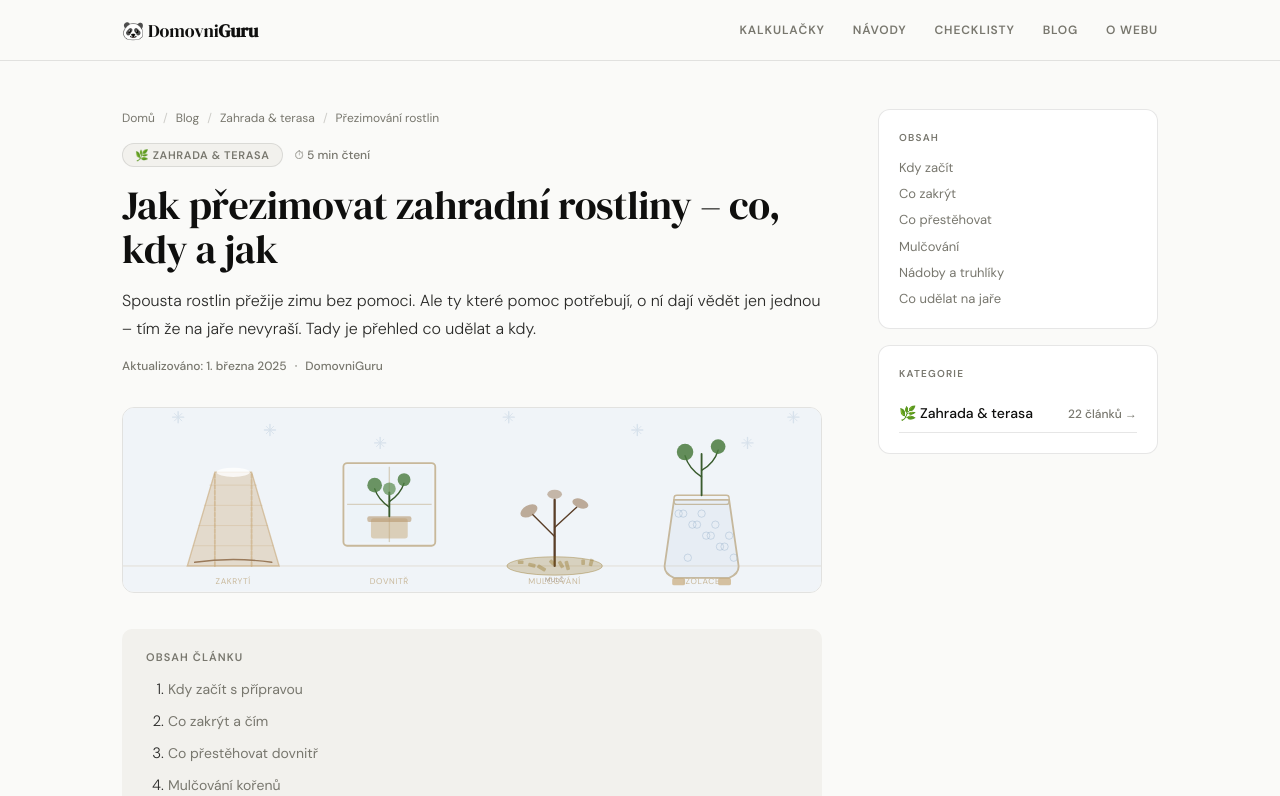
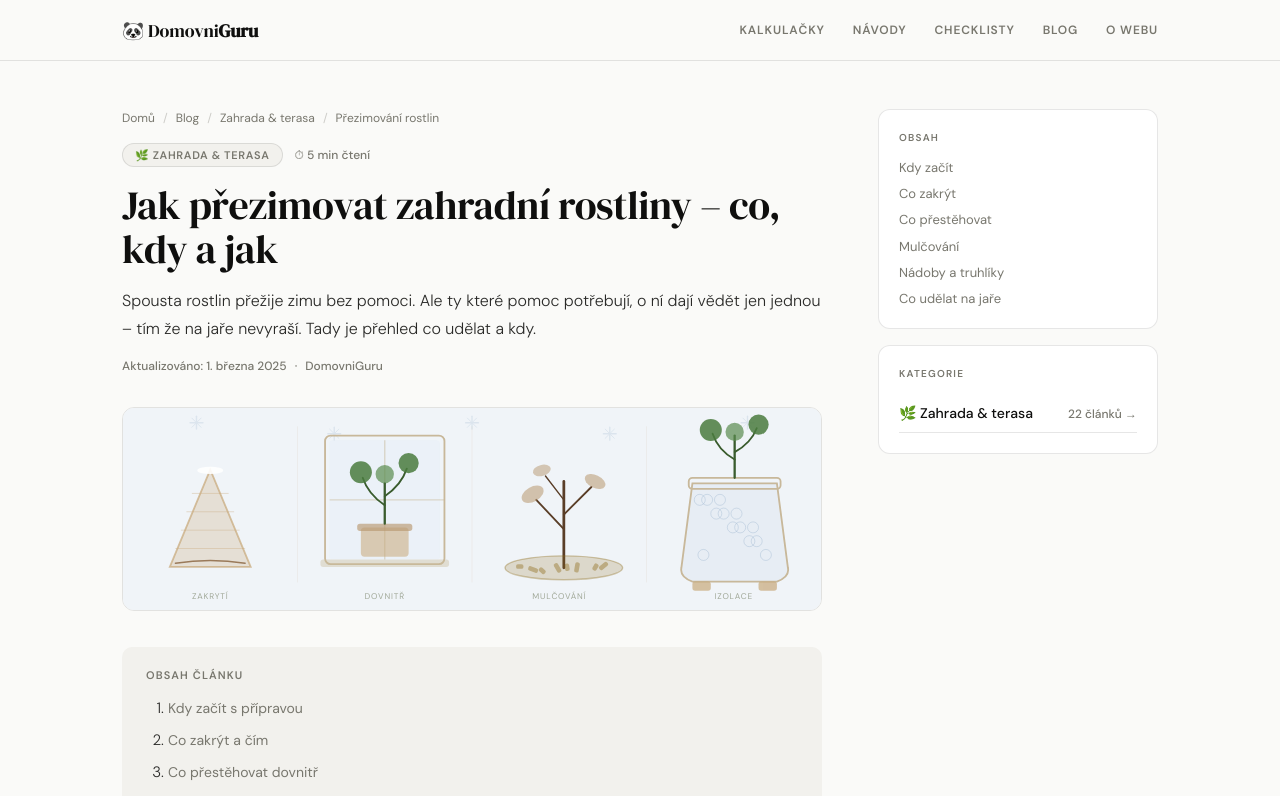
Before and after one commit to kristynapacakova/domovniguru, a Next.js app: page /blog/prezimovat-zahradni-rostliny in a window 1280 px wide. Shown: the top 796 px of the page. Built offline with nearby package versions, Linux system fonts and the light colour scheme.

Commit message:
Update page.tsx

```diff
--- a/app/blog/prezimovat-zahradni-rostliny/page.tsx
+++ b/app/blog/prezimovat-zahradni-rostliny/page.tsx
@@ -44,106 +44,83 @@ export default function ArticlePage() {
 
             {/* HERO ILLUSTRATION */}
             <div className="hero-illustration" aria-hidden="true">
-              <svg viewBox="0 0 760 200" fill="none" xmlns="http://www.w3.org/2000/svg" className="hero-svg">
-                <rect width="760" height="200" fill="#f0f4f8"/>
-                <line x1="0" y1="172" x2="760" y2="172" stroke="#c8b89a" strokeWidth="1" opacity="0.4"/>
-
-                {/* === SNĚHOVÉ VLOČKY === */}
-                {[60, 160, 280, 420, 560, 680, 730].map((x, i) => (
-                  <g key={i} transform={`translate(${x}, ${10 + (i % 3) * 14})`} opacity="0.3">
-                    <line x1="0" y1="-6" x2="0" y2="6" stroke="#a0b8d0" strokeWidth="1.5" strokeLinecap="round"/>
-                    <line x1="-6" y1="0" x2="6" y2="0" stroke="#a0b8d0" strokeWidth="1.5" strokeLinecap="round"/>
-                    <line x1="-4" y1="-4" x2="4" y2="4" stroke="#a0b8d0" strokeWidth="1" strokeLinecap="round"/>
-                    <line x1="4" y1="-4" x2="-4" y2="4" stroke="#a0b8d0" strokeWidth="1" strokeLinecap="round"/>
+              <svg viewBox="0 0 760 220" fill="none" xmlns="http://www.w3.org/2000/svg" className="hero-svg">
+                <rect width="760" height="220" fill="#f0f4f8"/>
+                {/* Sněhové vločky */}
+                {[80, 230, 380, 530, 680].map((x, i) => (
+                  <g key={i} transform={`translate(${x}, ${16 + (i%2)*12})`} opacity="0.25">
+                    <line x1="0" y1="-7" x2="0" y2="7" stroke="#a0b8d0" strokeWidth="1.5" strokeLinecap="round"/>
+                    <line x1="-7" y1="0" x2="7" y2="0" stroke="#a0b8d0" strokeWidth="1.5" strokeLinecap="round"/>
+                    <line x1="-5" y1="-5" x2="5" y2="5" stroke="#a0b8d0" strokeWidth="1" strokeLinecap="round"/>
+                    <line x1="5" y1="-5" x2="-5" y2="5" stroke="#a0b8d0" strokeWidth="1" strokeLinecap="round"/>
                   </g>
                 ))}
-
-                {/* === LEFT: rostlina zakrytá jutou === */}
-                <g transform="translate(60, 20)">
-                  {/* Kůl */}
-                  <line x1="40" y1="152" x2="40" y2="50" stroke="#c8a97a" strokeWidth="2" strokeLinecap="round" strokeDasharray="4 2" opacity="0.6"/>
-                  <line x1="80" y1="152" x2="80" y2="50" stroke="#c8a97a" strokeWidth="2" strokeLinecap="round" strokeDasharray="4 2" opacity="0.6"/>
-                  {/* Juta — kužel */}
-                  <path d="M10 152 L40 50 L80 50 L110 152 Z" fill="#c8a97a" opacity="0.35"/>
-                  <path d="M10 152 L40 50 L80 50 L110 152 Z" fill="none" stroke="#c8a97a" strokeWidth="1.5" opacity="0.6"/>
-                  {/* Horizontální pruhy — textura juty */}
-                  <line x1="16" y1="130" x2="104" y2="130" stroke="#c8a97a" strokeWidth="0.8" opacity="0.4"/>
-                  <line x1="22" y1="108" x2="98" y2="108" stroke="#c8a97a" strokeWidth="0.8" opacity="0.4"/>
-                  <line x1="28" y1="86" x2="92" y2="86" stroke="#c8a97a" strokeWidth="0.8" opacity="0.4"/>
-                  <line x1="34" y1="64" x2="86" y2="64" stroke="#c8a97a" strokeWidth="0.8" opacity="0.4"/>
-                  {/* Provázek — uvázání dole */}
-                  <path d="M18 148 Q60 142 102 148" stroke="#9a7a5a" strokeWidth="1.5" fill="none" strokeLinecap="round"/>
-                  {/* Sníh na vrchu */}
-                  <ellipse cx="60" cy="50" rx="18" ry="5" fill="white" opacity="0.8"/>
+                <line x1="190" y1="20" x2="190" y2="190" stroke="#c8b89a" strokeWidth="0.5" opacity="0.3"/>
+                <line x1="380" y1="20" x2="380" y2="190" stroke="#c8b89a" strokeWidth="0.5" opacity="0.3"/>
+                <line x1="570" y1="20" x2="570" y2="190" stroke="#c8b89a" strokeWidth="0.5" opacity="0.3"/>
+                {/* 1. ZAKRYTÍ */}
+                <g transform="translate(35, 25)">
+                  <path d="M16 148 L60 42 L104 148 Z" fill="#c8a97a" opacity="0.28"/>
+                  <path d="M16 148 L60 42 L104 148 Z" fill="none" stroke="#c8a97a" strokeWidth="2" opacity="0.7"/>
+                  <line x1="22" y1="128" x2="98" y2="128" stroke="#c8a97a" strokeWidth="0.8" opacity="0.5"/>
+                  <line x1="28" y1="108" x2="92" y2="108" stroke="#c8a97a" strokeWidth="0.8" opacity="0.5"/>
+                  <line x1="34" y1="88" x2="86" y2="88" stroke="#c8a97a" strokeWidth="0.8" opacity="0.5"/>
+                  <line x1="40" y1="68" x2="80" y2="68" stroke="#c8a97a" strokeWidth="0.8" opacity="0.5"/>
+                  <path d="M22 144 Q60 138 98 144" stroke="#9a7a5a" strokeWidth="1.5" fill="none" strokeLinecap="round"/>
+                  <ellipse cx="60" cy="43" rx="14" ry="4" fill="white" opacity="0.9"/>
                 </g>
-                <text x="120" y="192" fontFamily="var(--font-sans,sans-serif)" fontSize="9" fill="#c8b89a" textAnchor="middle" letterSpacing="0.08em">ZAKRYTÍ</text>
-
-                {/* === CENTER-LEFT: nádoba přesazená dovnitř === */}
-                <g transform="translate(240, 60)">
-                  {/* Okno — rám */}
-                  <rect x="0" y="0" width="100" height="90" rx="4" fill="none" stroke="#c8b89a" strokeWidth="2"/>
-                  <rect x="4" y="4" width="92" height="82" rx="2" fill="#e8f0f8" opacity="0.4"/>
-                  {/* Kříž okna */}
-                  <line x1="50" y1="4" x2="50" y2="86" stroke="#c8b89a" strokeWidth="1.5" opacity="0.6"/>
-                  <line x1="4" y1="45" x2="96" y2="45" stroke="#c8b89a" strokeWidth="1.5" opacity="0.6"/>
-                  {/* Květináč na parapetu */}
-                  <rect x="30" y="60" width="40" height="22" rx="3" fill="#c8a97a" opacity="0.5"/>
-                  <rect x="26" y="58" width="48" height="6" rx="2" fill="#b89870" opacity="0.6"/>
-                  {/* Rostlina v nádobě */}
-                  <line x1="50" y1="58" x2="50" y2="32" stroke="#3a5c2e" strokeWidth="2" strokeLinecap="round"/>
-                  <path d="M50 48 Q38 40 34 28" stroke="#3a5c2e" strokeWidth="1.5" fill="none" strokeLinecap="round"/>
-                  <path d="M50 42 Q62 34 66 22" stroke="#3a5c2e" strokeWidth="1.5" fill="none" strokeLinecap="round"/>
-                  <circle cx="34" cy="24" r="8" fill="#4a7c3f" opacity="0.8"/>
-                  <circle cx="66" cy="18" r="7" fill="#4a7c3f" opacity="0.8"/>
-                  <circle cx="50" cy="28" r="7" fill="#5a8c4f" opacity="0.7"/>
+                <text x="95" y="208" fontFamily="var(--font-sans,sans-serif)" fontSize="9" fill="#a0a898" textAnchor="middle" letterSpacing="0.1em">ZAKRYTÍ</text>
+                {/* 2. DOVNITŘ */}
+                <g transform="translate(215, 30)">
+                  <rect x="5" y="0" width="130" height="140" rx="6" fill="none" stroke="#c8b89a" strokeWidth="2"/>
+                  <rect x="10" y="5" width="120" height="130" rx="3" fill="#deeaf5" opacity="0.35"/>
+                  <line x1="70" y1="5" x2="70" y2="135" stroke="#c8b89a" strokeWidth="1.5" opacity="0.5"/>
+                  <line x1="10" y1="70" x2="135" y2="70" stroke="#c8b89a" strokeWidth="1.5" opacity="0.5"/>
+                  <rect x="0" y="135" width="140" height="8" rx="3" fill="#c8b89a" opacity="0.4"/>
+                  <rect x="44" y="100" width="52" height="32" rx="4" fill="#c8a97a" opacity="0.55"/>
+                  <rect x="40" y="96" width="60" height="8" rx="3" fill="#b89870" opacity="0.65"/>
+                  <line x1="70" y1="96" x2="70" y2="52" stroke="#3a5c2e" strokeWidth="2.5" strokeLinecap="round"/>
+                  <path d="M70 76 Q52 64 46 46" stroke="#3a5c2e" strokeWidth="2" fill="none" strokeLinecap="round"/>
+                  <path d="M70 66 Q88 54 94 36" stroke="#3a5c2e" strokeWidth="2" fill="none" strokeLinecap="round"/>
+                  <circle cx="44" cy="40" r="12" fill="#4a7c3f" opacity="0.85"/>
+                  <circle cx="96" cy="30" r="11" fill="#4a7c3f" opacity="0.85"/>
+                  <circle cx="70" cy="42" r="10" fill="#5a8c4f" opacity="0.7"/>
                 </g>
-                <text x="290" y="192" fontFamily="var(--font-sans,sans-serif)" fontSize="9" fill="#c8b89a" textAnchor="middle" letterSpacing="0.08em">DOVNITŘ</text>
-
-                {/* === CENTER-RIGHT: mulčování === */}
-                <g transform="translate(410, 80)">
-                  {/* Stonek */}
-                  <line x1="60" y1="92" x2="60" y2="20" stroke="#5a3e28" strokeWidth="2.5" strokeLinecap="round"/>
-                  <line x1="60" y1="60" x2="36" y2="36" stroke="#5a3e28" strokeWidth="1.5" strokeLinecap="round"/>
-                  <line x1="60" y1="50" x2="84" y2="28" stroke="#5a3e28" strokeWidth="1.5" strokeLinecap="round"/>
-                  {/* Uschlé listy — zimní */}
-                  <ellipse cx="32" cy="32" rx="10" ry="6" fill="#9a7a5a" opacity="0.6" transform="rotate(-30 32 32)"/>
-                  <ellipse cx="88" cy="24" rx="9" ry="5" fill="#9a7a5a" opacity="0.6" transform="rotate(20 88 24)"/>
-                  <ellipse cx="60" cy="14" rx="8" ry="5" fill="#9a7a5a" opacity="0.5"/>
-                  {/* Mulč — vrstva */}
-                  <ellipse cx="60" cy="92" rx="52" ry="10" fill="#8B6914" opacity="0.25"/>
-                  <ellipse cx="60" cy="92" rx="52" ry="10" fill="none" stroke="#8B6914" strokeWidth="1" opacity="0.4"/>
-                  {/* Mulč textura — kousky */}
-                  {[20,32,44,54,66,76,88,100].map((x, i) => (
-                    <rect key={i} x={x} y={86 + (i%3)*3} width={6+(i%3)*2} height="4" rx="1" fill="#8B6914" opacity="0.35" transform={`rotate(${i*15} ${x+3} 88)`}/>
+                <text x="285" y="208" fontFamily="var(--font-sans,sans-serif)" fontSize="9" fill="#a0a898" textAnchor="middle" letterSpacing="0.1em">DOVNITŘ</text>
+                {/* 3. MULČOVÁNÍ */}
+                <g transform="translate(400, 22)">
+                  <line x1="80" y1="152" x2="80" y2="58" stroke="#5a3e28" strokeWidth="3" strokeLinecap="round"/>
+                  <line x1="80" y1="110" x2="50" y2="78" stroke="#5a3e28" strokeWidth="2" strokeLinecap="round"/>
+                  <line x1="80" y1="94" x2="110" y2="64" stroke="#5a3e28" strokeWidth="2" strokeLinecap="round"/>
+                  <line x1="80" y1="78" x2="60" y2="52" stroke="#5a3e28" strokeWidth="1.5" strokeLinecap="round"/>
+                  <ellipse cx="46" cy="72" rx="13" ry="8" fill="#b89870" opacity="0.55" transform="rotate(-30 46 72)"/>
+                  <ellipse cx="114" cy="58" rx="12" ry="7" fill="#b89870" opacity="0.55" transform="rotate(25 114 58)"/>
+                  <ellipse cx="56" cy="46" rx="10" ry="6" fill="#b89870" opacity="0.5" transform="rotate(-15 56 46)"/>
+                  <ellipse cx="80" cy="152" rx="64" ry="13" fill="#8B6914" opacity="0.2"/>
+                  <ellipse cx="80" cy="152" rx="64" ry="13" fill="none" stroke="#8B6914" strokeWidth="1.5" opacity="0.35"/>
+                  {[28,42,56,68,82,96,110,122].map((x, i) => (
+                    <rect key={i} x={x} y={148+(i%3)*3} width={8+(i%2)*3} height="5" rx="2" fill="#8B6914" opacity="0.4" transform={`rotate(${i*20} ${x+4} 151)`}/>
                   ))}
-                  {/* Popisek mulče */}
-                  <text x="60" y="110" fontFamily="var(--font-sans,sans-serif)" fontSize="7" fill="#9a8a7a" textAnchor="middle" letterSpacing="0.06em">MULČ</text>
                 </g>
-                <text x="470" y="192" fontFamily="var(--font-sans,sans-serif)" fontSize="9" fill="#c8b89a" textAnchor="middle" letterSpacing="0.08em">MULČOVÁNÍ</text>
-
-                {/* === RIGHT: nádoba s nohama (izolace) === */}
-                <g transform="translate(570, 40)">
-                  {/* Nádoba */}
-                  <path d="M20 130 Q18 140 30 145 L90 145 Q102 140 100 130 L90 60 L30 60 Z" fill="none" stroke="#c8b89a" strokeWidth="2"/>
-                  <rect x="30" y="55" width="60" height="10" rx="3" fill="none" stroke="#c8b89a" strokeWidth="1.5"/>
-                  {/* Bublinkový obal — izolace */}
-                  <path d="M20 130 Q18 140 30 145 L90 145 Q102 140 100 130 L90 60 L30 60 Z" fill="#a0b8d0" opacity="0.12"/>
-                  {/* Bublinky */}
-                  {[35,50,65,80,95,40,55,70,85,45,60,75,90].map((x, i) => (
-                    <circle key={i} cx={x} cy={75 + (i%5)*12} r="4" fill="none" stroke="#a0b8d0" strokeWidth="1" opacity="0.5"/>
+                <text x="475" y="208" fontFamily="var(--font-sans,sans-serif)" fontSize="9" fill="#a0a898" textAnchor="middle" letterSpacing="0.1em">MULČOVÁNÍ</text>
+                {/* 4. IZOLACE */}
+                <g transform="translate(590, 22)">
+                  <path d="M18 152 Q16 162 30 167 L122 167 Q136 162 134 152 L122 60 L30 60 Z" fill="#a0b8d0" opacity="0.12"/>
+                  <path d="M18 152 Q16 162 30 167 L122 167 Q136 162 134 152 L122 60 L30 60 Z" fill="none" stroke="#c8b89a" strokeWidth="2"/>
+                  <rect x="26" y="54" width="100" height="12" rx="4" fill="none" stroke="#c8b89a" strokeWidth="2"/>
+                  {[38,56,74,92,110,46,64,82,100,42,60,78,96].map((x, i) => (
+                    <circle key={i} cx={x} cy={78+(i%5)*15} r="6" fill="none" stroke="#a0b8d0" strokeWidth="1" opacity="0.45"/>
                   ))}
-                  {/* Rostlina */}
-                  <line x1="60" y1="55" x2="60" y2="10" stroke="#3a5c2e" strokeWidth="2" strokeLinecap="round"/>
-                  <path d="M60 35 Q46 26 42 12" stroke="#3a5c2e" strokeWidth="1.5" fill="none" strokeLinecap="round"/>
-                  <path d="M60 28 Q74 20 78 6" stroke="#3a5c2e" strokeWidth="1.5" fill="none" strokeLinecap="round"/>
-                  <circle cx="42" cy="8" r="9" fill="#4a7c3f" opacity="0.85"/>
-                  <circle cx="78" cy="2" r="8" fill="#4a7c3f" opacity="0.85"/>
-                  {/* Nohy — dřevěné podložky */}
-                  <rect x="28" y="145" width="14" height="8" rx="2" fill="#c8a97a" opacity="0.7"/>
-                  <rect x="78" y="145" width="14" height="8" rx="2" fill="#c8a97a" opacity="0.7"/>
+                  <line x1="76" y1="54" x2="76" y2="8" stroke="#3a5c2e" strokeWidth="2.5" strokeLinecap="round"/>
+                  <path d="M76 34 Q58 24 52 6" stroke="#3a5c2e" strokeWidth="2" fill="none" strokeLinecap="round"/>
+                  <path d="M76 26 Q94 16 100 0" stroke="#3a5c2e" strokeWidth="2" fill="none" strokeLinecap="round"/>
+                  <circle cx="50" cy="2" r="12" fill="#4a7c3f" opacity="0.85"/>
+                  <circle cx="102" cy="-4" r="11" fill="#4a7c3f" opacity="0.85"/>
+                  <circle cx="76" cy="4" r="10" fill="#5a8c4f" opacity="0.7"/>
+                  <rect x="30" y="167" width="20" height="10" rx="3" fill="#c8a97a" opacity="0.7"/>
+                  <rect x="102" y="167" width="20" height="10" rx="3" fill="#c8a97a" opacity="0.7"/>
                 </g>
-                <text x="630" y="192" fontFamily="var(--font-sans,sans-serif)" fontSize="9" fill="#c8b89a" textAnchor="middle" letterSpacing="0.08em">IZOLACE</text>
-
+                <text x="665" y="208" fontFamily="var(--font-sans,sans-serif)" fontSize="9" fill="#a0a898" textAnchor="middle" letterSpacing="0.1em">IZOLACE</text>
               </svg>
             </div>
 
```
